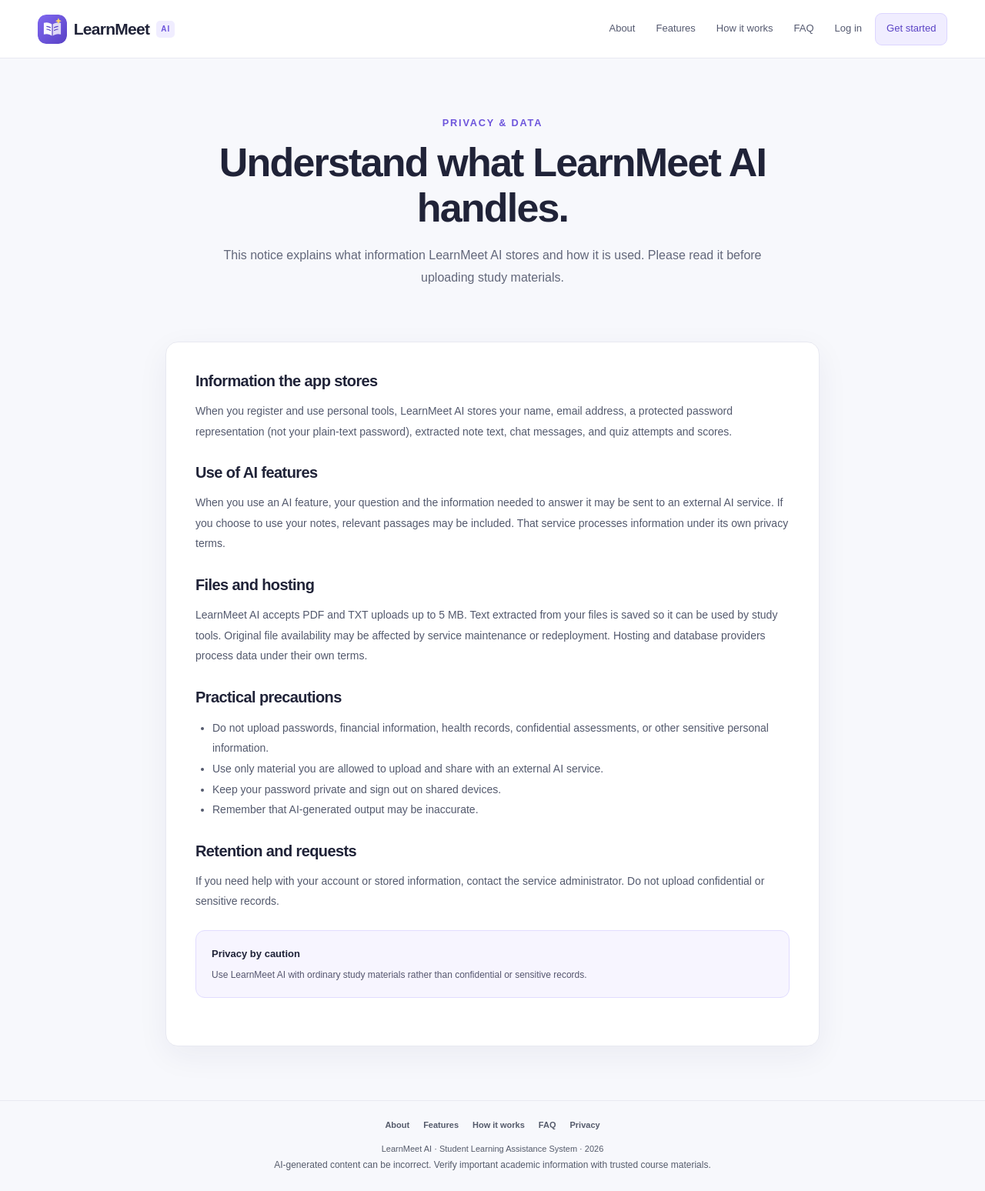
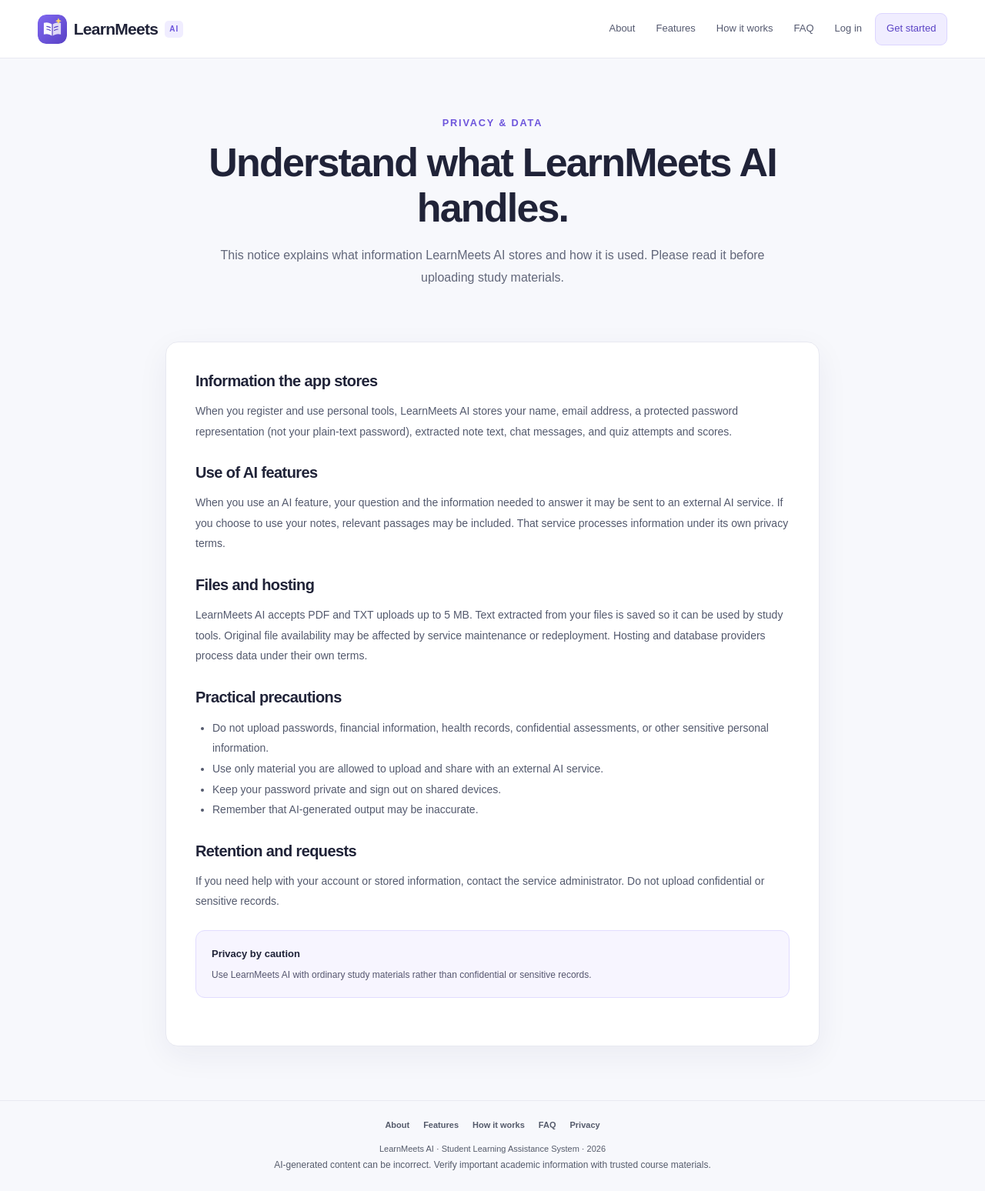
Before and after one commit to Davidnna/learnmates, a Flask app: page /privacy in a window 1280 px wide. Shown: the whole page at 77% size. Run offline with Flask 3, Linux system fonts and the light colour scheme; some libraries are stand-ins or nearby versions.

Commit message:
Rebrand application from LearnMeet AI to LearnMeets AI

```diff
--- a/static/style.css
+++ b/static/style.css
@@ -74,7 +74,7 @@ a { text-underline-offset: .18em; }
 .topbar nav > a { display: inline-flex; align-items: center; min-height: 44px; padding: 8px 2px; }
 .topbar nav .nav-button { min-height: 44px; padding: 8px 2px; }
 
-/* LearnMeet brand and responsive navigation polish. */
+/* LearnMeets brand and responsive navigation polish. */
 .topbar {
   position: relative;
   z-index: 20;
--- a/templates/about.html
+++ b/templates/about.html
@@ -1,5 +1,5 @@
-{% extends "base.html" %}{% block title %}About LearnMeet AI{% endblock %}
+{% extends "base.html" %}{% block title %}About LearnMeets AI{% endblock %}
 {% block content %}
-<section class="public-hero"><div class="eyebrow">ABOUT THE PROJECT</div><h1>A study companion built around how students learn.</h1><p>LearnMeet AI is a web-based student learning assistance system designed to bring study support, personal notes, revision activities, and quiz feedback together in one place.</p><div class="hero-actions"><a class="button primary" href="{{ url_for('register') }}">Get started <span>→</span></a><a class="button secondary" href="{{ url_for('features') }}">Explore features</a></div></section>
-<section class="prose-panel"><h2>What it aims to help with</h2><p>Students often move between lecture notes, revision questions, and separate tools when preparing for classes or assessments. LearnMeet AI aims to make common study activities easier to access from a single account.</p><ul><li>Ask an AI tutor for explanations and examples when the AI service is available.</li><li>Keep PDF and text study notes in a personal library.</li><li>Use summaries, flashcards, and practice quizzes to support revision.</li><li>Review quiz results and simple progress indicators over time.</li></ul><h2>Designed to support—not replace—learning</h2><p>LearnMeet AI is a study aid, not an official source of course requirements or a substitute for lecturers, textbooks, or independent reasoning. AI-generated answers may be incomplete or incorrect. Students should check important claims against trusted materials.</p><div class="notice-card"><strong>Current scope</strong><p>LearnMeet AI supports accounts, note uploads, AI-assisted study workflows, quizzes, score history, and basic progress summaries. Some AI features may occasionally be unavailable.</p></div></section>
+<section class="public-hero"><div class="eyebrow">ABOUT THE PROJECT</div><h1>A study companion built around how students learn.</h1><p>LearnMeets AI is a web-based student learning assistance system designed to bring study support, personal notes, revision activities, and quiz feedback together in one place.</p><div class="hero-actions"><a class="button primary" href="{{ url_for('register') }}">Get started <span>→</span></a><a class="button secondary" href="{{ url_for('features') }}">Explore features</a></div></section>
+<section class="prose-panel"><h2>What it aims to help with</h2><p>Students often move between lecture notes, revision questions, and separate tools when preparing for classes or assessments. LearnMeets AI aims to make common study activities easier to access from a single account.</p><ul><li>Ask an AI tutor for explanations and examples when the AI service is available.</li><li>Keep PDF and text study notes in a personal library.</li><li>Use summaries, flashcards, and practice quizzes to support revision.</li><li>Review quiz results and simple progress indicators over time.</li></ul><h2>Designed to support—not replace—learning</h2><p>LearnMeets AI is a study aid, not an official source of course requirements or a substitute for lecturers, textbooks, or independent reasoning. AI-generated answers may be incomplete or incorrect. Students should check important claims against trusted materials.</p><div class="notice-card"><strong>Current scope</strong><p>LearnMeets AI supports accounts, note uploads, AI-assisted study workflows, quizzes, score history, and basic progress summaries. Some AI features may occasionally be unavailable.</p></div></section>
 {% endblock %}
--- a/templates/base.html
+++ b/templates/base.html
@@ -7,14 +7,14 @@
   <meta name="theme-color" content="#6d55dc">
   <link rel="icon" type="image/svg+xml" href="{{ url_for('static', filename='favicon.svg') }}">
   <link rel="apple-touch-icon" href="{{ url_for('static', filename='brand-mark.svg') }}">
-  <meta name="description" content="LearnMeet AI student learning assistance system">
-  <title>{% block title %}LearnMeet AI{% endblock %} · Student Learning Assistant</title>
+  <meta name="description" content="LearnMeets AI student learning assistance system">
+  <title>{% block title %}LearnMeets AI{% endblock %} · Student Learning Assistant</title>
   <link rel="stylesheet" href="{{ url_for('static', filename='style.css') }}">
 </head>
 <body>
 <a class="skip-link" href="#main-content">Skip to main content</a>
 <header class="topbar">
-  <a class="brand" href="{{ url_for('index') }}" aria-label="LearnMeet AI home"><img class="brand-icon" src="{{ url_for('static', filename='brand-mark.svg') }}" alt="" width="38" height="38"><span class="brand-word">LearnMeet</span><span class="ai-label">AI</span></a>
+  <a class="brand" href="{{ url_for('index') }}" aria-label="LearnMeets AI home"><img class="brand-icon" src="{{ url_for('static', filename='brand-mark.svg') }}" alt="" width="38" height="38"><span class="brand-word">LearnMeets</span><span class="ai-label">AI</span></a>
   <button class="menu-toggle" type="button" aria-controls="primary-navigation" aria-expanded="false">
     <span class="menu-toggle-icon" aria-hidden="true">☰</span><span class="menu-toggle-label">Menu</span>
   </button>
@@ -46,12 +46,12 @@
   {% block content %}{% endblock %}
 </main>
 <footer class="footer">
-  <div class="footer-links" aria-label="LearnMeet information links">
+  <div class="footer-links" aria-label="LearnMeets information links">
     <a href="{{ url_for('about') }}">About</a><a href="{{ url_for('features') }}">Features</a>
     <a href="{{ url_for('how_it_works') }}">How it works</a><a href="{{ url_for('faq') }}">FAQ</a>
     <a href="{{ url_for('privacy') }}">Privacy</a>
   </div>
-  LearnMeet AI · Student Learning Assistance System · {{ current_year }}<br><span>AI-generated content can be incorrect. Verify important academic information with trusted course materials.</span>
+  LearnMeets AI · Student Learning Assistance System · {{ current_year }}<br><span>AI-generated content can be incorrect. Verify important academic information with trusted course materials.</span>
 </footer>
 <script>
 (function () {
--- a/templates/chat.html
+++ b/templates/chat.html
@@ -10,7 +10,7 @@
     {% for m in history %}
     <article class="chat-message {{ 'user-message' if m.role == 'user' else 'assistant-message' }}">
       <div class="message-avatar" aria-hidden="true">{{ 'You' if m.role == 'user' else '✦' }}</div>
-      <div class="message-body"><div class="message-name">{{ 'You' if m.role == 'user' else 'LearnMeet Tutor' }}</div><div class="message-content">{{ m.content|markdown|safe }}</div></div>
+      <div class="message-body"><div class="message-name">{{ 'You' if m.role == 'user' else 'LearnMeets Tutor' }}</div><div class="message-content">{{ m.content|markdown|safe }}</div></div>
     </article>
     {% endfor %}
   </div>
--- a/templates/faq.html
+++ b/templates/faq.html
@@ -1,14 +1,14 @@
 {% extends "base.html" %}{% block title %}Frequently asked questions{% endblock %}
 {% block content %}
-<section class="public-hero"><div class="eyebrow">HELP & ANSWERS</div><h1>Frequently asked questions</h1><p>Quick answers about using LearnMeet AI and understanding its current limitations.</p></section>
+<section class="public-hero"><div class="eyebrow">HELP & ANSWERS</div><h1>Frequently asked questions</h1><p>Quick answers about using LearnMeets AI and understanding its current limitations.</p></section>
 <section class="faq-list">
 <details><summary>Can I explore the website without signing up?</summary><p>Yes. The home, About, Features, How It Works, FAQ, and Privacy pages are public. An account is needed for personal notes, chat history, quizzes, and progress records.</p></details>
-<details><summary>Is LearnMeet AI free to use?</summary><p>LearnMeet AI may be available at no cost during the current access period. Availability and usage limits may change over time.</p></details>
+<details><summary>Is LearnMeets AI free to use?</summary><p>LearnMeets AI may be available at no cost during the current access period. Availability and usage limits may change over time.</p></details>
 <details><summary>Why might an AI answer fail?</summary><p>The AI service may be temporarily busy or unavailable. Wait a moment and try again. If the problem continues, contact the site administrator.</p></details>
 <details><summary>Which files can I upload?</summary><p>You can upload PDF and TXT files up to 5 MB. Text-based PDFs work best. Scanned PDFs that contain only page images may not yield extractable text because they contain images instead of selectable text.</p></details>
 <details><summary>Does the AI only use my notes?</summary><p>When you ask a question with relevant notes selected, the app can retrieve passages from those notes and include them in the prompt. Answers can still include mistakes and should be checked against the original material.</p></details>
 <details><summary>Are my quiz scores an official grade?</summary><p>No. Scores are for personal practice and feedback inside the application. They are not official course or examination results.</p></details>
-<details><summary>What information does the app save?</summary><p>LearnMeet AI stores account details, protected password information, extracted note text, chat messages, and quiz attempts. Original uploaded files may not always remain available after service maintenance or updates. See the Privacy page before uploading sensitive information.</p></details>
+<details><summary>What information does the app save?</summary><p>LearnMeets AI stores account details, protected password information, extracted note text, chat messages, and quiz attempts. Original uploaded files may not always remain available after service maintenance or updates. See the Privacy page before uploading sensitive information.</p></details>
 <details><summary>What should I do if something looks wrong?</summary><p>Refresh the page and try again. If the problem continues, contact the site administrator and describe what you were doing. Never share your password or other private account details.</p></details>
 </section>
 <div class="notice-card"><strong>Still deciding?</strong><p>Review the <a class="text-link" href="{{ url_for('features') }}">feature guide</a> or <a class="text-link" href="{{ url_for('register') }}">create an account</a> to explore the personal tools.</p></div>
--- a/templates/features.html
+++ b/templates/features.html
@@ -1,6 +1,6 @@
 {% extends "base.html" %}{% block title %}Features{% endblock %}
 {% block content %}
-<section class="public-hero"><div class="eyebrow">FEATURE GUIDE</div><h1>Tools for understanding, practice, and review.</h1><p>Here is what each part of LearnMeet AI is designed to do. An account is required to use the personal learning tools.</p></section>
+<section class="public-hero"><div class="eyebrow">FEATURE GUIDE</div><h1>Tools for understanding, practice, and review.</h1><p>Here is what each part of LearnMeets AI is designed to do. An account is required to use the personal learning tools.</p></section>
 <section class="feature-detail-grid">
 <article class="feature-detail"><div class="feature-icon purple">✦</div><h2>AI Tutor</h2><p>Ask questions about a concept and request an explanation, an example, or a clearer breakdown. The tutor can explain concepts, give examples, and help break difficult ideas into manageable steps. AI answers may occasionally be unavailable or inaccurate.</p><span class="feature-tag">AI-assisted</span></article>
 <article class="feature-detail"><div class="feature-icon blue">▤</div><h2>Personal Notes</h2><p>Upload PDF or TXT study material. The app extracts readable text and can retrieve relevant passages to help ground a response in your notes.</p><span class="feature-tag">PDF / TXT · up to 5 MB</span></article>
@@ -9,5 +9,5 @@
 <article class="feature-detail"><div class="feature-icon purple">↗</div><h2>Progress Overview</h2><p>See recorded quiz attempts, score trends, and simple study recommendations derived from past results.</p><span class="feature-tag">Based on recorded attempts</span></article>
 <article class="feature-detail"><div class="feature-icon blue">🔒</div><h2>Personal account</h2><p>Sign in to access your saved chat history, notes, and quiz records. Keep your password private and avoid uploading confidential or highly sensitive material.</p><span class="feature-tag">Sign-in required</span></article>
 </section>
-<div class="notice-card"><strong>Important limitation</strong><p>LearnMeet AI does not guarantee correct AI answers, does not include OCR for scanned-image PDFs, and depends on service availability. See the <a class="text-link" href="{{ url_for('faq') }}">FAQ</a> for details.</p></div>
+<div class="notice-card"><strong>Important limitation</strong><p>LearnMeets AI does not guarantee correct AI answers, does not include OCR for scanned-image PDFs, and depends on service availability. See the <a class="text-link" href="{{ url_for('faq') }}">FAQ</a> for details.</p></div>
 {% endblock %}
--- a/templates/how_it_works.html
+++ b/templates/how_it_works.html
@@ -1,6 +1,6 @@
 {% extends "base.html" %}{% block title %}How it works{% endblock %}
 {% block content %}
-<section class="public-hero"><div class="eyebrow">GETTING STARTED</div><h1>From study material to a focused revision session.</h1><p>LearnMeet AI is organised around a simple cycle: add learning material, ask or practise, then review what you learned.</p></section>
+<section class="public-hero"><div class="eyebrow">GETTING STARTED</div><h1>From study material to a focused revision session.</h1><p>LearnMeets AI is organised around a simple cycle: add learning material, ask or practise, then review what you learned.</p></section>
 <ol class="how-steps">
 <li><span class="step-number">1</span><div><h2>Create an account</h2><p>Register to open your personal learning space. Your notes, conversations, and quiz attempts are associated with your account.</p></div></li>
 <li><span class="step-number">2</span><div><h2>Add study material or choose a topic</h2><p>Upload a text-based PDF or TXT file, or paste content into a study tool. Clear, selectable text works best; scanned PDFs may not provide readable text.</p></div></li>
--- a/templates/index.html
+++ b/templates/index.html
@@ -3,7 +3,7 @@
 <section class="hero">
   <div class="eyebrow">YOUR PERSONAL STUDY COMPANION</div>
   <h1>Make every study session <span class="gradient-text">count.</span></h1>
-  <p class="hero-copy">LearnMeet AI is a student learning assistance system that brings an AI tutor, personal study notes, revision tools, practice quizzes, and progress tracking into one learning space.</p>
+  <p class="hero-copy">LearnMeets AI is a student learning assistance system that brings an AI tutor, personal study notes, revision tools, practice quizzes, and progress tracking into one learning space.</p>
   <div class="hero-actions"><a class="button primary" href="{{ url_for('register') }}">Create free account <span>→</span></a><a class="button secondary" href="{{ url_for('how_it_works') }}">See how it works</a></div>
   <div class="hero-note"><span class="dot"></span> Built to support learning, not replace your own thinking.</div>
 </section>
@@ -18,7 +18,7 @@
   <article class="feature-card"><div class="feature-icon green">↗</div><h3>Track your progress</h3><p>Review quiz scores and see study suggestions based on your recorded attempts.</p></article>
 </section>
 <section class="public-links-grid">
-  <a class="public-link-card" href="{{ url_for('about') }}"><span>01</span><strong>About LearnMeet AI</strong><small>Purpose, audience, and current scope</small><b aria-hidden="true">→</b></a>
+  <a class="public-link-card" href="{{ url_for('about') }}"><span>01</span><strong>About LearnMeets AI</strong><small>Purpose, audience, and current scope</small><b aria-hidden="true">→</b></a>
   <a class="public-link-card" href="{{ url_for('features') }}"><span>02</span><strong>Explore the features</strong><small>What each learning tool is for</small><b aria-hidden="true">→</b></a>
   <a class="public-link-card" href="{{ url_for('faq') }}"><span>03</span><strong>Frequently asked questions</strong><small>Accounts, AI availability, notes, and limits</small><b aria-hidden="true">→</b></a>
 </section>
--- a/templates/materials.html
+++ b/templates/materials.html
@@ -1,6 +1,6 @@
 {% extends "base.html" %}{% block title %}My learning materials{% endblock %}
 {% block content %}<div class="page-heading"><div><div class="eyebrow">YOUR KNOWLEDGE LIBRARY</div><h1>Learning materials</h1><p class="muted">Upload course notes to use as context for questions and quizzes.</p></div></div>
 <div class="content-grid"><section class="panel"><h2>Add a document</h2><p class="muted">Supported formats: PDF, TXT, PNG, JPG, JPEG, and WEBP. Scanned PDFs and images are processed with Groq vision OCR when available. Maximum size: 5 MB.</p><form method="post" enctype="multipart/form-data" class="form-stack"><input type="hidden" name="csrf_token" value="{{ csrf_token() }}"><label>Display title (optional)<input name="title" maxlength="200" placeholder="e.g. CSC 301 — Data Structures"></label><label>Choose file<input type="file" name="file" accept=".pdf,.txt,.png,.jpg,.jpeg,.webp" required></label><button class="button primary" type="submit">Upload and process</button></form><p class="tiny muted">Digital PDF text is extracted first. Scanned PDF pages and uploaded images are sent to Groq vision for OCR when needed. Clear printed scans work best; handwriting or blurry pages may be imperfect.</p></section>
-<section class="panel"><h2>How notes are used</h2><ol class="steps"><li><b>Upload</b><span>LearnMeet can extract digital PDF text and use Groq vision OCR for scanned pages or uploaded images when needed.</span></li><li><b>Find relevant parts</b><span>LearnMeet looks for passages related to your question and keeps page details when available.</span></li><li><b>Ask</b><span>The AI receives the question and retrieved passages as context.</span></li></ol><div class="tip-box"><b>For the best results</b><p>Choose clear, text-based notes and ask a specific question. Scanned pages may not contain readable text.</p></div></section></div>
+<section class="panel"><h2>How notes are used</h2><ol class="steps"><li><b>Upload</b><span>LearnMeets can extract digital PDF text and use Groq vision OCR for scanned pages or uploaded images when needed.</span></li><li><b>Find relevant parts</b><span>LearnMeets looks for passages related to your question and keeps page details when available.</span></li><li><b>Ask</b><span>The AI receives the question and retrieved passages as context.</span></li></ol><div class="tip-box"><b>For the best results</b><p>Choose clear, text-based notes and ask a specific question. Scanned pages may not contain readable text.</p></div></section></div>
 <section class="panel recent-panel"><div class="panel-heading"><h2>Your documents</h2><span class="muted">{{ docs|length }} saved</span></div>{% if docs %}<div class="document-list">{% for d in docs %}<div class="document-row"><span class="doc-icon">PDF</span><span class="document-meta"><b>{{ d.title }}</b><small>Added {{ d.created_at.strftime('%d %b %Y') }} · {{ d.extracted_text|length }} extracted characters</small></span><a class="text-link" href="{{ url_for('chat') }}">Ask about it</a><form method="post" action="{{ url_for('delete_material', doc_id=d.id) }}" onsubmit="return confirm('Delete this document?')"><input type="hidden" name="csrf_token" value="{{ csrf_token() }}"><button class="icon-button" aria-label="Delete document" type="submit">×</button></form></div>{% endfor %}</div>{% else %}<div class="empty-state"><div class="empty-icon">▤</div><b>No materials uploaded yet</b><p>Upload your first course note to begin.</p></div>{% endif %}</section>
 {% endblock %}
--- a/templates/privacy.html
+++ b/templates/privacy.html
@@ -1,12 +1,12 @@
 {% extends "base.html" %}{% block title %}Privacy notice{% endblock %}
 {% block content %}
-<section class="public-hero"><div class="eyebrow">PRIVACY &amp; DATA</div><h1>Understand what LearnMeet AI handles.</h1><p>This notice explains what information LearnMeet AI stores and how it is used. Please read it before uploading study materials.</p></section>
+<section class="public-hero"><div class="eyebrow">PRIVACY &amp; DATA</div><h1>Understand what LearnMeets AI handles.</h1><p>This notice explains what information LearnMeets AI stores and how it is used. Please read it before uploading study materials.</p></section>
 <section class="prose-panel">
-<h2>Information the app stores</h2><p>When you register and use personal tools, LearnMeet AI stores your name, email address, a protected password representation (not your plain-text password), extracted note text, chat messages, and quiz attempts and scores.</p>
+<h2>Information the app stores</h2><p>When you register and use personal tools, LearnMeets AI stores your name, email address, a protected password representation (not your plain-text password), extracted note text, chat messages, and quiz attempts and scores.</p>
 <h2>Use of AI features</h2><p>When you use an AI feature, your question and the information needed to answer it may be sent to an external AI service. If you choose to use your notes, relevant passages may be included. That service processes information under its own privacy terms.</p>
-<h2>Files and hosting</h2><p>LearnMeet AI accepts PDF and TXT uploads up to 5 MB. Text extracted from your files is saved so it can be used by study tools. Original file availability may be affected by service maintenance or redeployment. Hosting and database providers process data under their own terms.</p>
+<h2>Files and hosting</h2><p>LearnMeets AI accepts PDF and TXT uploads up to 5 MB. Text extracted from your files is saved so it can be used by study tools. Original file availability may be affected by service maintenance or redeployment. Hosting and database providers process data under their own terms.</p>
 <h2>Practical precautions</h2><ul><li>Do not upload passwords, financial information, health records, confidential assessments, or other sensitive personal information.</li><li>Use only material you are allowed to upload and share with an external AI service.</li><li>Keep your password private and sign out on shared devices.</li><li>Remember that AI-generated output may be inaccurate.</li></ul>
 <h2>Retention and requests</h2><p>If you need help with your account or stored information, contact the service administrator. Do not upload confidential or sensitive records.</p>
-<div class="notice-card"><strong>Privacy by caution</strong><p>Use LearnMeet AI with ordinary study materials rather than confidential or sensitive records.</p></div>
+<div class="notice-card"><strong>Privacy by caution</strong><p>Use LearnMeets AI with ordinary study materials rather than confidential or sensitive records.</p></div>
 </section>
 {% endblock %}
```
Also changed, not shown: DEPLOYMENT_FREE_PILOT.md (+1 -1 lines), REBRAND_NOTES.md (+2 -2 lines), docs/requirements-traceability.md (+1 -1 lines), README.md, static/brand-mark.svg.
